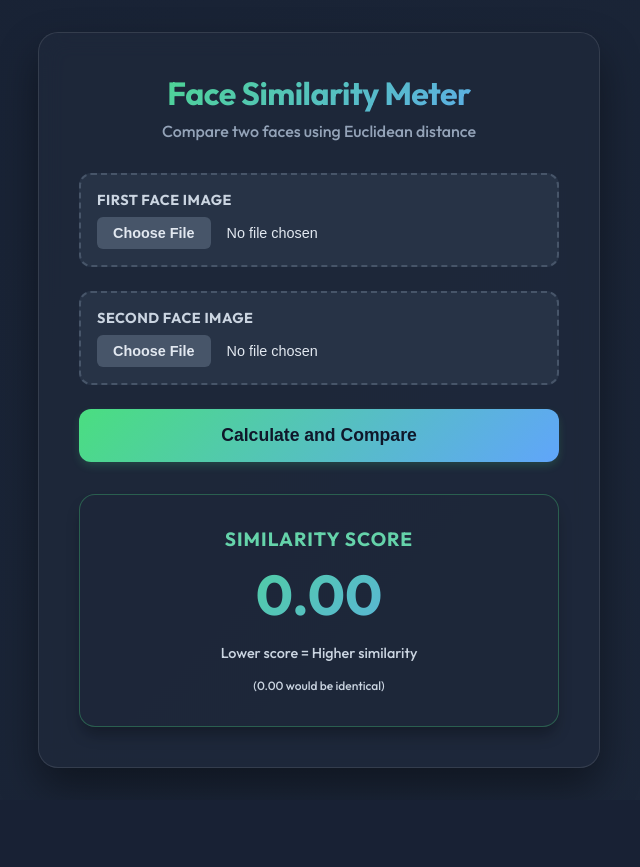
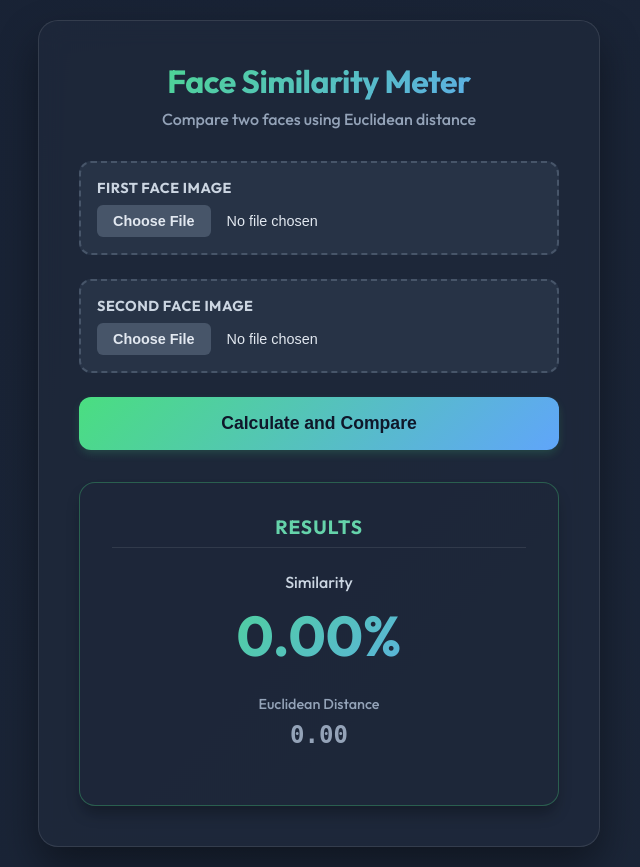
Before and after one commit to Aryan1337x/Face-Similarity, a Flask app: template templates/index.html in a window 1280 px wide. Shown: the whole page, without its empty margins (321-961 px from the left). Before the commit the page ends 780 px from the top, so only its background shows below. Run offline with Flask 3, Linux system fonts and the light colour scheme; the template is opened without the code that fills it, so the values that code supplies are empty.

Commit message:
Added image preview and enhance UI.
Adds a placeholder for both uploaded face images and updated the frontend styling and improved the overall layout and makes the frontend eye catchy.

```diff
--- a/static/style.css
+++ b/static/style.css
@@ -65,6 +65,7 @@ h1 {
     font-weight: 700;
     background: var(--primary-gradient);
     -webkit-background-clip: text;
+    background-clip: text;
     -webkit-text-fill-color: transparent;
     margin: 0;
     letter-spacing: -0.5px;
@@ -158,26 +159,55 @@ button.btn-primary:active {
 }
 
 .result-card h2 {
-    margin: 0;
+    margin: 0 0 1.5rem 0;
     font-size: 1.2rem;
     text-transform: uppercase;
     letter-spacing: 1px;
     opacity: 0.9;
+    border-bottom: 1px solid rgba(255, 255, 255, 0.1);
+    padding-bottom: 0.5rem;
+}
+
+.similarity-section h3 {
+    margin: 0;
+    font-size: 1rem;
+    color: #cbd5e1;
+    font-weight: 500;
+}
+
+.distance-section h4 {
+    margin: 0;
+    font-size: 0.9rem;
+    color: var(--text-muted);
+    font-weight: 500;
 }
 
 .score {
+    font-weight: 800;
+    margin: 0.5rem 0 1.5rem 0;
+}
+
+.score.percentage {
     font-size: 3.5rem;
-    font-weight: 800;
-    margin: 0.5rem 0;
     background: var(--primary-gradient);
     -webkit-background-clip: text;
+    background-clip: text;
     -webkit-text-fill-color: transparent;
+}
+
+.score.distance {
+    font-size: 1.5rem;
+    color: var(--text-muted);
+    font-family: monospace;
 }
 
 .note {
     font-size: 0.9rem;
     font-weight: 500;
     color: #cbd5e1;
+    margin-top: 1rem;
+    padding-top: 1rem;
+    border-top: 1px solid rgba(255, 255, 255, 0.1);
 }
 
 .error-msg {
--- a/templates/index.html
+++ b/templates/index.html
@@ -37,12 +37,19 @@
 
         {% if distance is not none %}
         <div class="result-card">
-            <h2>Similarity Score</h2>
-            <div class="score">{{ "%.2f"|format(distance) }}</div>
-            <div class="note">
-                <p>Lower score = Higher similarity</p>
-                <small>(0.00 would be identical)</small>
+            <h2>Results</h2>
+
+            <div class="similarity-section">
+                <h3>Similarity</h3>
+                <div class="score percentage">{{ "%.2f"|format(similarity) }}%</div>
             </div>
+
+            <div class="distance-section">
+                <h4>Euclidean Distance</h4>
+                <div class="score distance">{{ "%.2f"|format(distance) }}</div>
+            </div>
+
+
         </div>
         {% endif %}
     </div>
```
